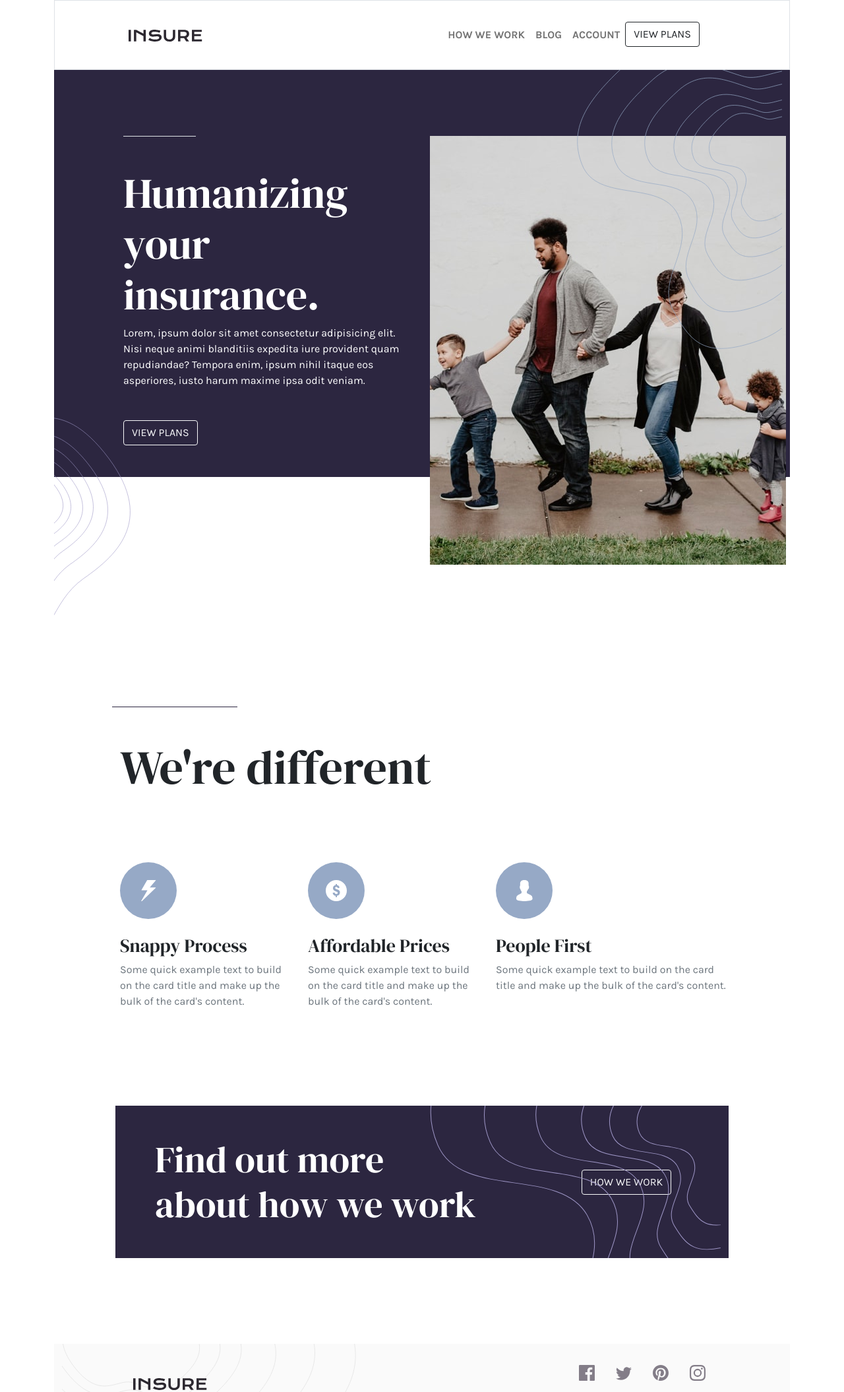
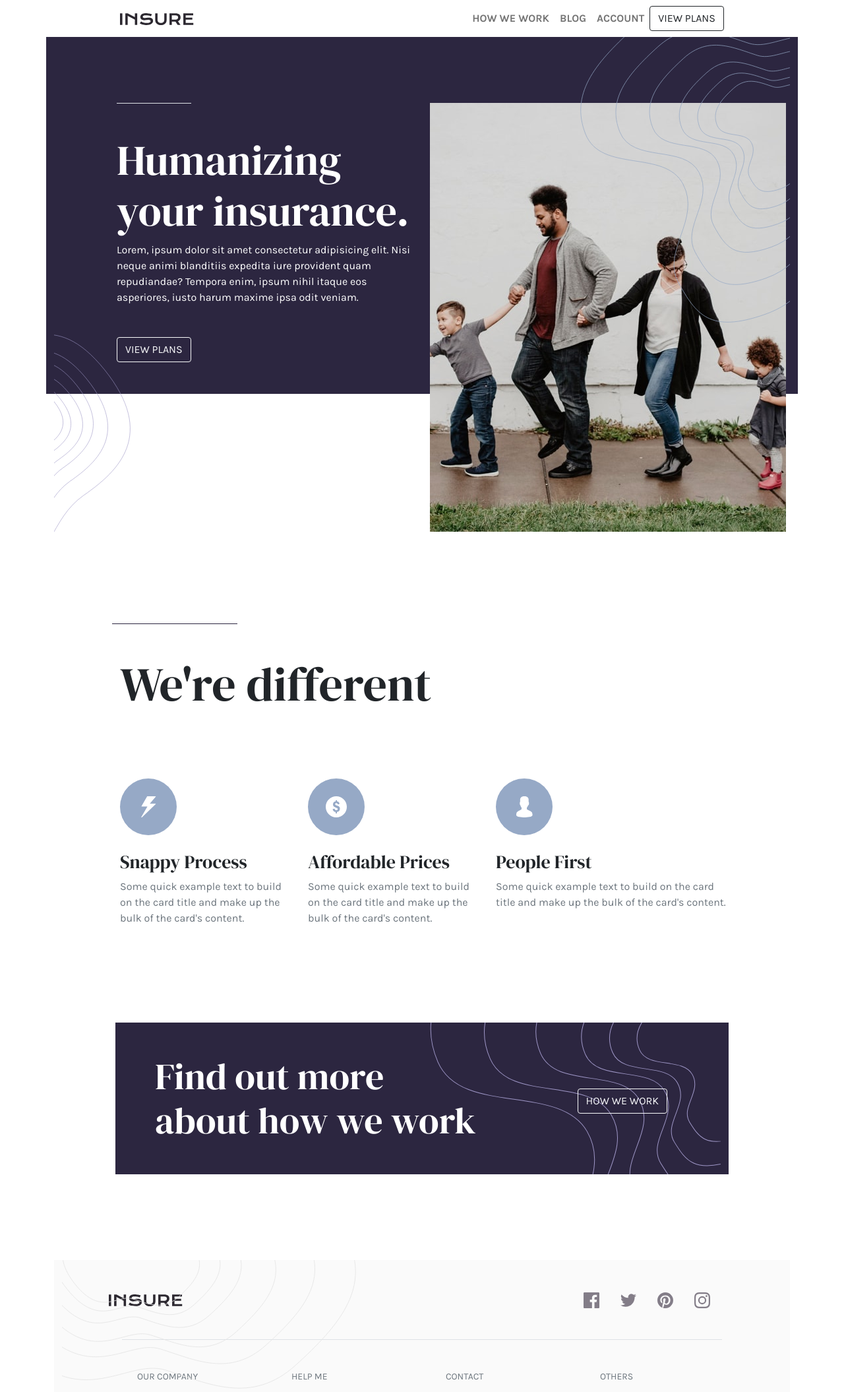
Before and after one commit to HenryArtR/Bootstrap-Ex2, a website: page index.html in a window 1280 px wide. Shown: the top 2110 px of the page at 66% size. Drawn offline with nearby package versions, Linux system fonts and the light colour scheme.

Commit message:
ejercicio 2 de bootstrap terminado

```diff
--- a/index.html
+++ b/index.html
@@ -17,43 +17,23 @@
 <body>
   <!-- Nav -->
   <div class="container">
-    <div class="container">
-      <div class="row">
-        <div class="col-12 border py-4">
-          <div class="row">
-            <div class="col-12 d-flex align-items-center justify-content-between">
-              <div class="margin-l">
-                <img src="images/logo.svg" alt="">
-              </div>
-              <div class="margin-r">
-                <nav class="navbar navbar-expand-lg navbar-light fw-bold">
-                  <div class="container-fluid">
-                    <button class="navbar-toggler" type="button" data-bs-toggle="collapse" data-bs-target="#navbarTogglerDemo02" aria-controls="navbarTogglerDemo02" aria-expanded="false" aria-label="Toggle navigation">
+      <!-- nav toggler -->
+      <nav class="navbar navbar-expand-md navbar-light">
+        <a href="#" class="navbar-brand margin-l"><img src="images/logo.svg" alt=""></a>
+        <button class="navbar-toggler navbar-toggler-right" type="button" data-bs-toggle="collapse" data-bs-target="#navbarTogglerDemo02" aria-controls="navbarTogglerDemo02" aria-expanded="false" aria-label="Toggle navigation">
           <span class="navbar-toggler-icon"></span>
         </button>
-                    <div class="collapse navbar-collapse" id="navbarTogglerDemo02">
-                      <ul class="navbar-nav me-auto mb-2 mb-lg-0">
-                        <li class="nav-item">
-                          <a class="nav-link" aria-current="page" href="#">HOW WE WORK</a>
-                        </li>
-                        <li class="nav-item">
-                          <a class="nav-link" href="#">BLOG</a>
-                        </li>
-                        <li class="nav-item">
-                          <a class="nav-link" href="#" tabindex="-1" aria-disabled="true">ACCOUNT</a>
-                        </li>
-                        <li class="nav-item">
+        <div class="collapse navbar-collapse fw-bold margin-r" id="navbarTogglerDemo02">
+          <div class="navbar-nav ms-auto text-center">
+            <a class="nav-item nav-link" href="#">HOW WE WORK</a>
+            <a class="nav-item nav-link" href="#">BLOG</a>
+            <a class="nav-item nav-link" href="#">ACCOUNT</a>
+          </div>
+          <div class="text-center">
             <button type="button" class="btn btn-outline-dark">VIEW PLANS</button>
-                        </li>
-                      </ul>
           </div>
         </div>
       </nav>
-              </div>
-            </div>
-          </div>
-        </div>
-      </div>
     </div>
       <!-- Header -->
     <div class="container bg-primary">
@@ -142,17 +122,17 @@
         <div class="row">
           <div class="col-12 d-flex justify-content-center">
             <div class="row col-10 bg-primary position-relative">
-              <img src="images/bg-pattern-how-we-work-desktop.svg" class="position-absolute h-100 w-50 end-0 visibility" style="z-index: 0;" alt="">
+              <img src="images/bg-pattern-how-we-work-desktop.svg" class="position-absolute h-100 w-50 end-0 visibility" alt="">
               <img src="images/bg-pattern-how-we-work-mobile.svg" class="position-absolute bottom-0 end-0 h-100 visibility-1" style="width: 300px;" alt="">
               <div class="col-12 col-lg-8 text-secondary centrado-2">
                 <div class="m-5">
                   <h1 class="display-4">Find out more about how we work</h1>
                 </div>
               </div>
-              <div class="col-12 col-lg-4 d-flex justify-content-center align-items-center">
-                <span class="m-5">
-                  <button type="button" class="btn btn-outline-light">HOW WE WORK</button>
-                </span>
+              <div class="col-12 col-lg-4 d-flex justify-content-center align-items-center position-relative">
+                <div class="m-5">
+                  <button type="button" class="btn btn-outline-light position-absolute bottom-40 end-30">HOW WE WORK</button>
+                </div>
               </div>
             </div>
 
@@ -165,15 +145,16 @@
     <!-- footer -->
     <div class="container bg-success position-relative">
       <img src="images/bg-pattern-footer-desktop.svg" class="position-absolute" style="width: 40%; z-index: 0;" alt="">
+      <div class="row justify-content-center">
+        <div class="col-11">
           <div class="row">
-        <div class="col-12 py-4">
-          <div class="row">
-            <div class="col-12 d-flex align-items-center justify-content-between">
-              <div class="margin-l mt-4 mb-2 ps-2 position-relative">
-                <img src="images/logo.svg" class="position-absolute" alt="">
+            <div class="col-12 col-lg-8 my-5">
+              <div class="centrado-2 ms-4">
+                <img src="images/logo.svg" alt="">
               </div>
-              <div class="small collaps margin-r">
-                <ul class="nav justify-content-end align-items-center ">
+            </div>
+            <div class=" col-12 col-lg-4 d-flex justify-content-center align-items-center">
+              <ul class="nav centrado my-4">
                 <li class="nav-item">
                   <a class="nav-link" aria-current="page" href="#">
                     <img src="images/icon-facebook.svg" alt="">
@@ -197,10 +178,13 @@
               </ul>
             </div>
           </div>
-          </div>
-        </div>
+
         </div>
 
+      </div>
+      <div class="col-12 d-flex justify-content-center">
+        <div class="col-10 border-top"></div>
+      </div>
       <div class="row row-cols-4 justify-content-center">
         <div class="col-12 col-lg-2 mx-4">
           <h6 class="text-muted mt-5 mb-4 small centrado">OUR COMPANY</h6>
@@ -267,7 +251,7 @@
       </div>
     </div>
   </div>
-
+  <script src="./node_modules/bootstrap/dist/js/bootstrap.bundle.min.js"></script>
 </body>
 
 </html>
--- a/sass/styles.scss
+++ b/sass/styles.scss
@@ -88,6 +88,21 @@ h1{
     }
 
 }
+@media (min-width: 770px){
+    .margin-nav{
+        margin-left: 50%;
+    }
+}
+@media (max-width: 770px){
+    .toggler-edit{
+        height: 500px;
+        background: $primary;
+    }
+    .color-nav{
+        color: white;
+    }
+}
+
 
 
 
```
Also changed, not shown: css/styles.css, 1 other file. Lines whose indentation alone changed are shown as unchanged.
